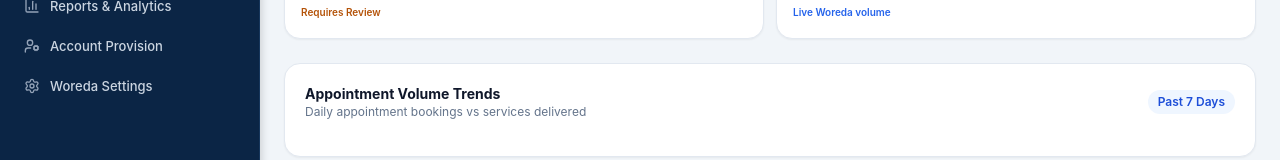
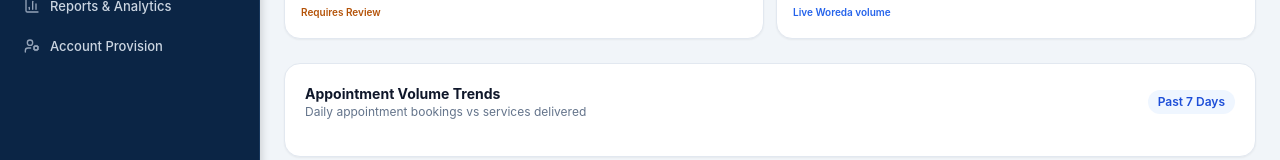
Before and after one commit to Amir3356/Woreda-Booking-and-Appointment-Management-System, a Next.js app in the folder client/: page /admin in a window 1280 px wide. Shown: the part 391-551 px from the top of the page. Built offline with nearby package versions, Linux system fonts and the light colour scheme.

Commit message:
refactor(admin): remove Woreda Settings from admin sidebar

```diff
--- a/client/components/layout/DashboardSidebar.jsx
+++ b/client/components/layout/DashboardSidebar.jsx
@@ -11,7 +11,6 @@ import {
   Users,
   BarChart3,
   UserCog,
-  Settings,
   CheckCircle2,
   Layers,
   Bell,
@@ -44,7 +43,6 @@ export default function DashboardSidebar({ role = "ADMIN" }) {
     { href: "/admin/users", label: "Staff & Citizens", icon: Users },
     { href: "/admin/reports", label: "Reports & Analytics", icon: BarChart3 },
     { href: "/admin/account-provision", label: "Account Provision", icon: UserCog },
-    { href: "/admin/settings", label: "Woreda Settings", icon: Settings },
   ];
 
   const officerNav = [
```
